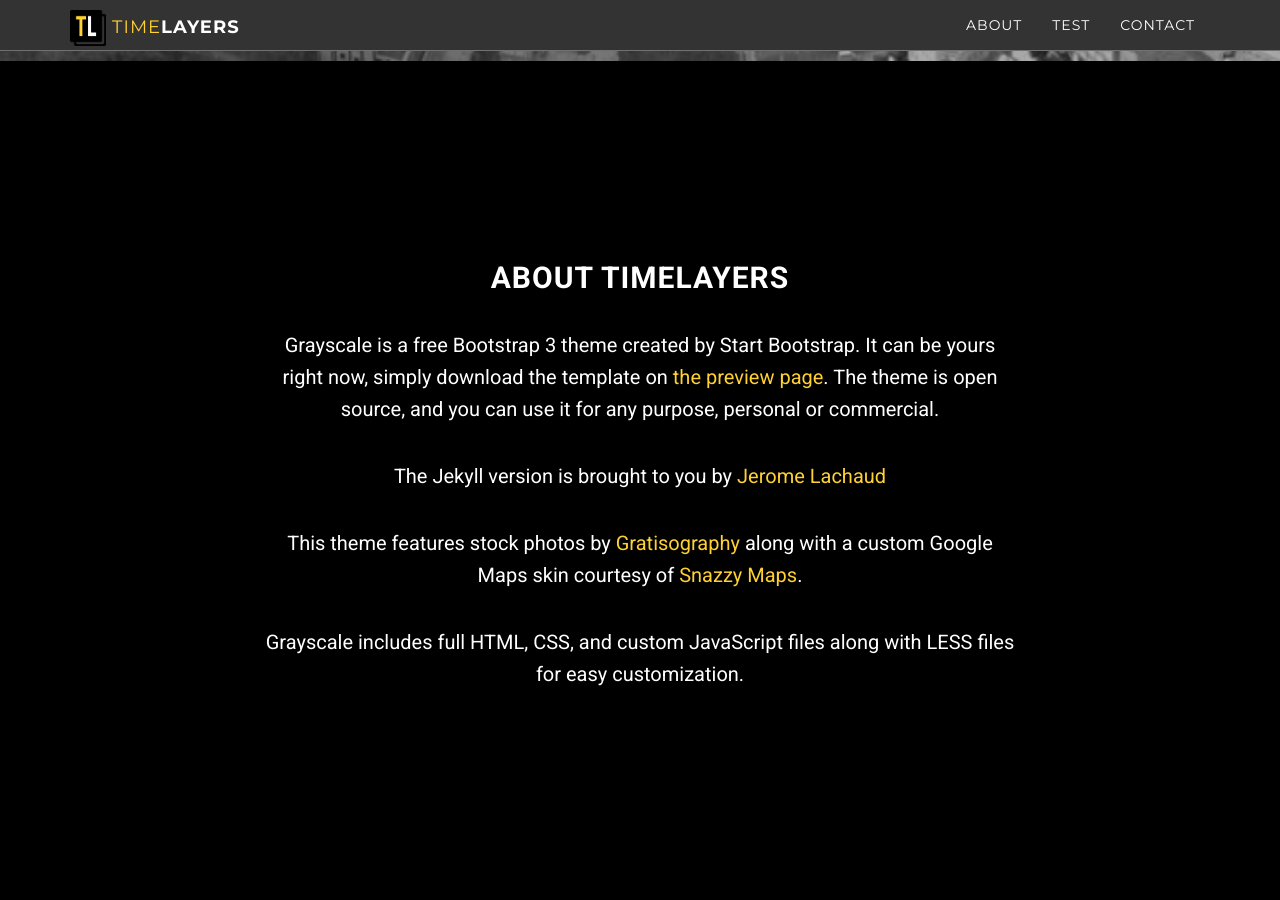
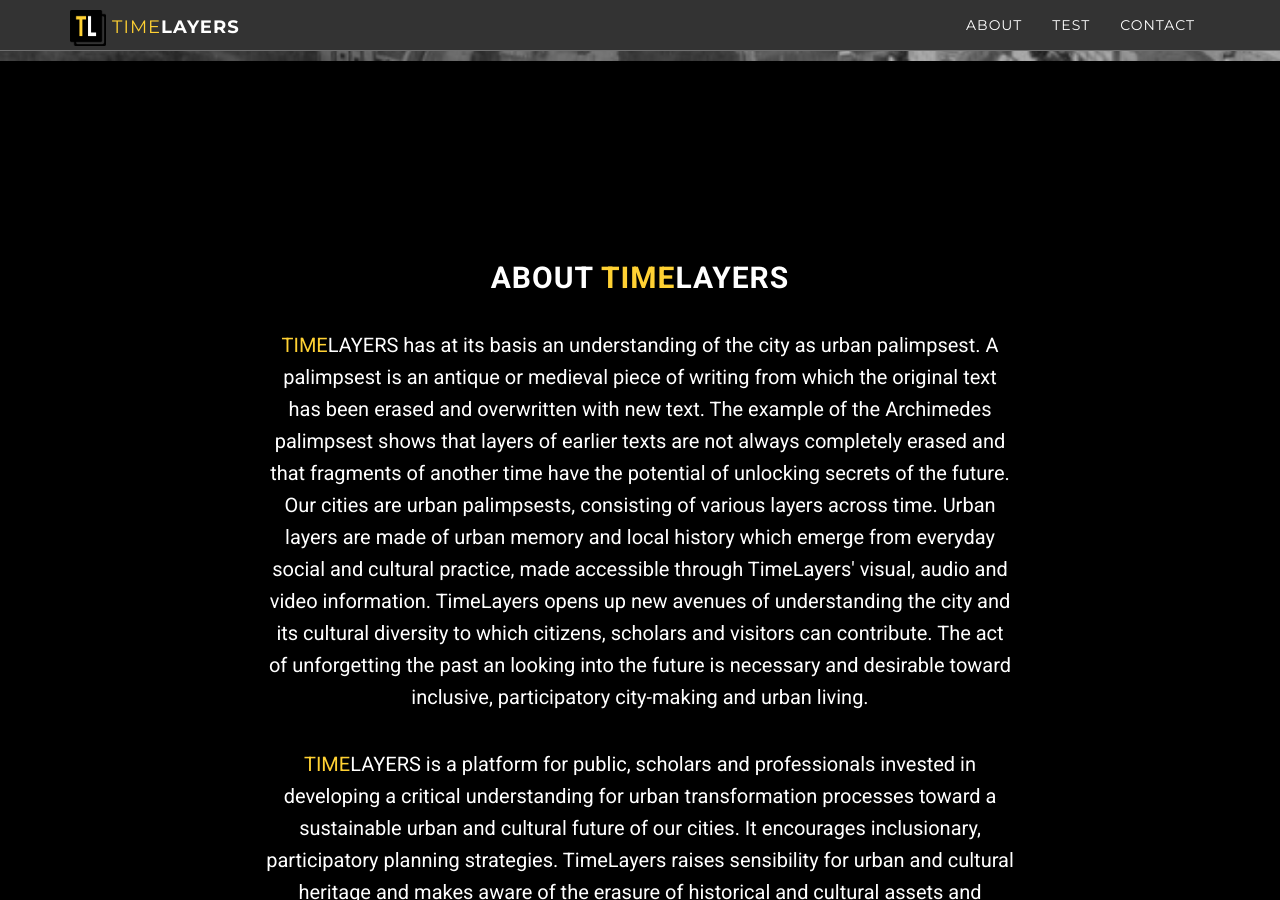
Before and after one commit to abcsds/TimeLayers-Webpage, a Jekyll site: the page built from index.html, in a window 1280 px wide and 900 px high, scrolled down 839 px. Built offline with Jekyll 4.4.1, drawn with Linux system fonts in a browser that asks for light colours; some of the changed text lies outside the part shown.

Commit message:
Update About info

```diff
--- a/_includes/about.html
+++ b/_includes/about.html
@@ -2,11 +2,10 @@
     <section id="about" class="container content-section text-center">
         <div class="row">
             <div class="col-lg-8 col-lg-offset-2">
-                <h2>About TimeLayers</h2>
-                <p>Grayscale is a free Bootstrap 3 theme created by Start Bootstrap. It can be yours right now, simply download the template on <a href="http://startbootstrap.com/template-overviews/grayscale/">the preview page</a>. The theme is open source, and you can use it for any purpose, personal or commercial.</p>
-                <p>The Jekyll version is brought to you by <a href="https://github.com/jeromelachaud">Jerome Lachaud</a></p>
-                <p>This theme features stock photos by <a href="http://gratisography.com/">Gratisography</a> along with a custom Google Maps skin courtesy of <a href="http://snazzymaps.com/">Snazzy Maps</a>.</p>
-                <p>Grayscale includes full HTML, CSS, and custom JavaScript files along with LESS files for easy customization.</p>
+                <h2>About <span class="yellow">TIME</span>LAYERS</h2>
+                <p><span class="yellow">TIME</span>LAYERS has at its basis an understanding of the city as urban palimpsest. A palimpsest is an antique or medieval piece of writing from which the original text has been erased and overwritten with new text. The example of the Archimedes palimpsest shows that layers of earlier texts are not always completely erased and that fragments of another time have the potential of unlocking secrets of the future. Our cities are urban palimpsests, consisting of various layers across time. Urban layers are made of urban memory and local history which emerge from everyday social and cultural practice,  made accessible through TimeLayers' visual, audio and video information. TimeLayers opens up new avenues of understanding the city and its cultural diversity to which citizens, scholars and visitors can contribute. The act of unforgetting the past an looking into the future is necessary and desirable toward inclusive, participatory city-making and urban living.</p>
+                <p><span class="yellow">TIME</span>LAYERS is a platform for public, scholars and professionals invested in developing a critical understanding for urban transformation processes toward a sustainable urban and cultural future of our cities. It encourages inclusionary, participatory planning strategies. TimeLayers raises sensibility for urban and cultural heritage and makes aware of the erasure of historical and cultural assets and neighborhood memory through urban transformation. It acts as online memory for overwritten layers and enables access to past and future information of our city.</p>
+                <p><span class="yellow">TIME</span>LAYERS is a perfect solution for individuals, institutions and businesses interested and engaged in the production, research, and improvement of our urban spaces.</p>
             </div>
         </div>
     </section>
```
